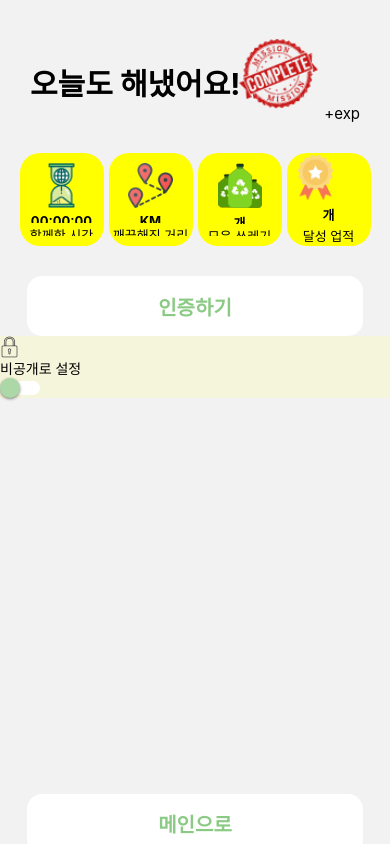
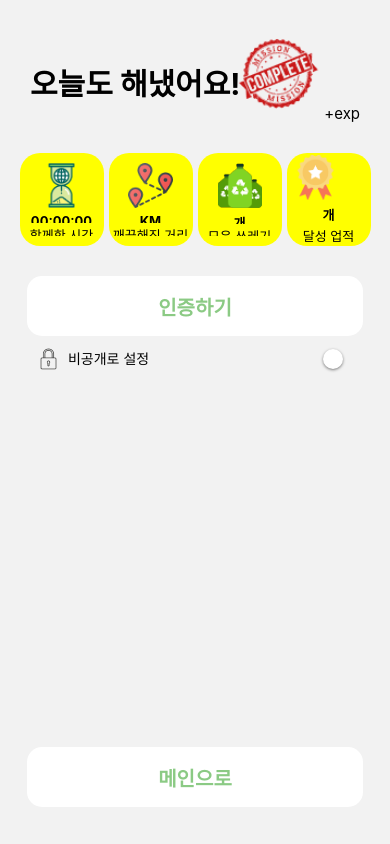
Before and after one commit to chosim-dvlpr/GreenStep, a React Native app in the folder FrontEnd/GreenStep/: screen /ploggingfinish in a window 390 px wide. Built offline with nearby package versions, Linux system fonts and the light colour scheme.

Commit message:
feat: 비공개 기능 추가 및 styles 변수 위치 변경

```diff
--- a/FrontEnd/GreenStep/src/Page/PloggingFinish.tsx
+++ b/FrontEnd/GreenStep/src/Page/PloggingFinish.tsx
@@ -1,4 +1,4 @@
-import {View, Text, TouchableOpacity, ScrollView, Image, Switch } from 'react-native';
+import {View, Text, TouchableOpacity, ScrollView, Image, Switch, StyleSheet } from 'react-native';
 import React, { useState, useRef, useEffect } from 'react';
 import styled from 'styled-components/native';
 import ButtonStyle from '../Style/ButtonStyle';
@@ -10,6 +10,8 @@ import { useNavigation } from '@react-navigation/native';
 import PloggingFinishNoImage from '../Image/PloggingFinish/PloggingFinishNoImage.png';
 import PloggingFinishLevelUpModal from '../Component/PloggingFinish/PloggingFinishLevelUpModal';
 import lock from '../Image/PloggingFinish/lock.png'
+import TextStyle from '../Style/Text';
+import ImageStyle from '../Style/Image';
 
 interface PloggingFinishType {
   // props로 반드시 넘겨줘야 할 항목 (추후 ? 지우기)
@@ -19,44 +21,8 @@ interface PloggingFinishType {
 
   // 선택 항목
   avartarName?: string,
-  avatarImage?: string,
+  avatarImage?: string, // 아바타 이미지 url
 }
-
-const PloggingFinishContainer = styled.View`
-`
-
-const PloggingDataContainer = styled.View`
-  width: 90%;
-  margin: auto;
-  margin-top: 30;
-`
-
-const UploadPhotoButtonContainer = styled.View`
-  width: 86%;
-  margin: auto;
-  margin-top: 10;
-`
-
-const ImageContainer = styled.View`
-  width: 86%;
-  margin: auto;
-  margin-top: 30;
-  aspect-ratio: 1;
-`
-
-const GoToMainContainer = styled.View`
-  width: 86%;
-  margin: auto;
-  margin-top: 30;
-  margin-bottom: 110;
-`
-
-const IsVisibledContainer = styled.View`
-  background-color: beige;
-`
-
-const ButtonTextColor = '#8BCA84';
-
 
 const PloggingFinish = ({ ploggingId, getExp, isLevelUp, avartarName, avatarImage }: PloggingFinishType) => {
   const navigation = useNavigation();
@@ -83,6 +49,8 @@ const PloggingFinish = ({ ploggingId, getExp, isLevelUp, avartarName, avatarImag
       type: result.assets[0].type,
       uri: localUri,
     });
+    await formData.append('isVisibled', isVisibled)
+    console.log(isVisibled)
 
     fileTokenHttp.post(`/plogging/${ploggingId}/upload/img`, formData)
     .then((res) => console.log('file 전송 성공 : ', res))
@@ -101,11 +69,14 @@ const PloggingFinish = ({ ploggingId, getExp, isLevelUp, avartarName, avatarImag
     }
   }, [])
 
-  /** 비공개로 설정 토글 */
-  const [isToggled, setIsToggled] = useState<boolean>(false);
+  /** 비공개로 설정 토글
+   * isVisibled = false : 비공개
+   * isVisibled = true : 공개
+  */
+  const [isVisibled, setIsVisibled] = useState<boolean>(true);
 
   const toggleSwitch = () => {
-    setIsToggled(!isToggled);
+    setIsVisibled(!isVisibled);
   };
 
   return (
@@ -119,7 +90,7 @@ const PloggingFinish = ({ ploggingId, getExp, isLevelUp, avartarName, avatarImag
 
       // 데이터 props로 받은 뒤 삭제하기
       avatarName={'cow'}
-      avatarImage={'cow'}
+      avatarImage={''}
       />}
 
       <PloggingFinishContainer>
@@ -151,15 +122,19 @@ const PloggingFinish = ({ ploggingId, getExp, isLevelUp, avartarName, avatarImag
 
         {/* 비공개로 설정 */}
         <IsVisibledContainer>
-          <Image
-          source={lock}
-          />
-          <Text>비공개로 설정</Text>
+          <IsVisibledLeft>
+            <Image
+            source={lock}
+            style={styles.lockImage}
+            />
+            <Text style={styles.lockText}>비공개로 설정</Text>
+          </IsVisibledLeft>
           <Switch
-          value={isToggled}
+          value={!isVisibled}
           onValueChange={toggleSwitch}
-          trackColor={{ false: '#FFFFFF', true: '#ACD8A7' }}
-          thumbColor={isToggled ? 'rgba(255, 255, 255, 1)' : '#ACD8A7'}
+          trackColor={{ true: '#ACD8A7', false: `${TextStyle.defaultGray}` }}
+          // thumbColor={!isVisibled ? 'rgba(255, 255, 255, 1)' : '#ACD8A7'}
+          thumbColor={'rgba(255, 255, 255, 1)'}
           />
         </IsVisibledContainer>
 
@@ -195,4 +170,60 @@ const PloggingFinish = ({ ploggingId, getExp, isLevelUp, avartarName, avatarImag
   );
 };
 
+
+const PloggingFinishContainer = styled.View`
+`
+
+const PloggingDataContainer = styled.View`
+  width: 90%;
+  margin: auto;
+  margin-top: 30;
+`
+
+const UploadPhotoButtonContainer = styled.View`
+  width: 86%;
+  margin: auto;
+  margin-top: 10;
+`
+
+const ImageContainer = styled.View`
+  width: 86%;
+  margin: auto;
+  /* margin-top: 30; */
+  aspect-ratio: 1;
+`
+
+const GoToMainContainer = styled.View`
+  width: 86%;
+  margin: auto;
+  margin-top: 30;
+  margin-bottom: 110;
+`
+
+const IsVisibledContainer = styled.View`
+  width: 86%;
+  padding: 3%;
+  padding-right: 0;
+  display: flex;
+  flex-direction: row;
+  justify-content: space-between;
+  align-self: center;
+  align-items: center;
+`
+
+const IsVisibledLeft = styled.View`
+  display: flex;
+  flex-direction: row;
+`
+
+const ButtonTextColor = '#8BCA84';
+
+const styles = StyleSheet.create({
+  lockImage: {
+  },
+  lockText: {
+    marginLeft: 10,
+  }
+})
+
 export default PloggingFinish;
```
